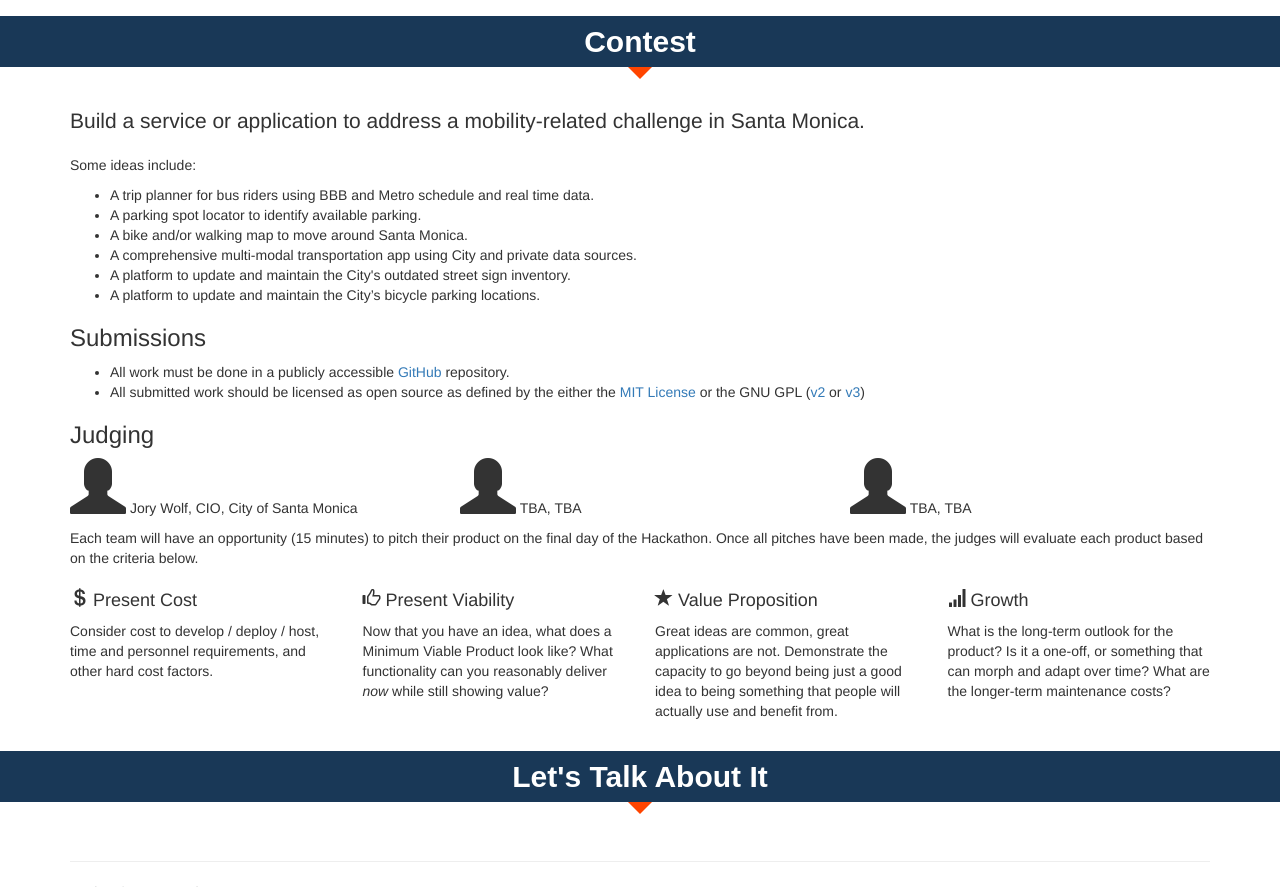
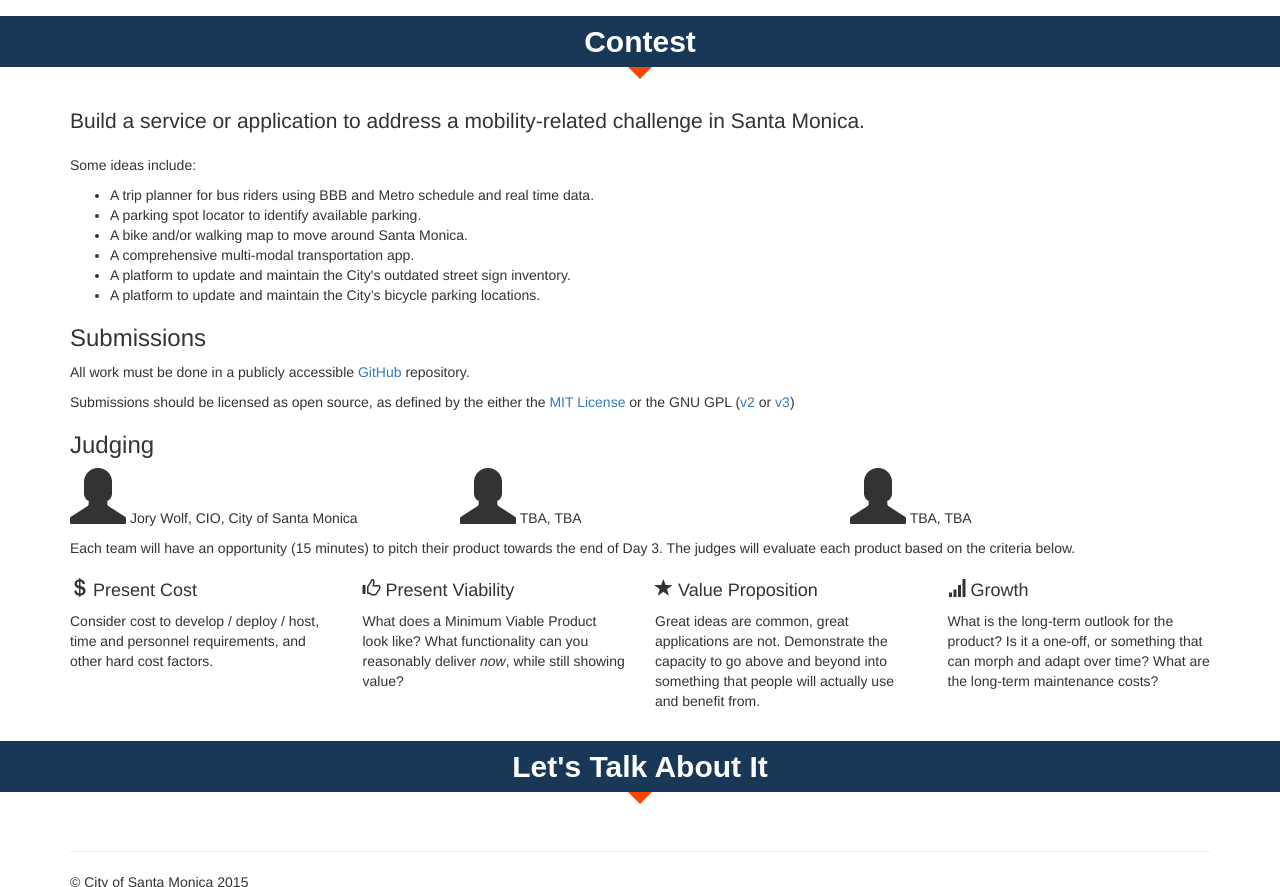
Before and after one commit to CityofSantaMonica/hackthebeach, a Jekyll site: the page built from index.html, in a window 1280 px wide and 900 px high, scrolled down 1529 px, cut to the strip 13-900 px from the top of the window. Built offline with Jekyll 4.4.1, drawn with Linux system fonts in a browser that asks for light colours; nearby versions of some CDN libraries; comment, search, counter and statistics services are not loaded; some of the changed text lies outside the part shown.

Commit message:
more cleanup

```diff
--- a/_data/judging.yaml
+++ b/_data/judging.yaml
@@ -14,13 +14,13 @@ criteria:
     glyphicon: usd
 
   - name: Present Viability
-    description: Now that you have an idea, what does a Minimum Viable Product look like? What functionality can you reasonably deliver <em>now</em> while still showing value?
+    description: What does a Minimum Viable Product look like? What functionality can you reasonably deliver <em>now</em>, while still showing value?
     glyphicon: thumbs-up
 
   - name: Value Proposition
-    description: Great ideas are common, great applications are not. Demonstrate the capacity to go beyond being just a good idea to being something that people will actually use and benefit from.
+    description: Great ideas are common, great applications are not. Demonstrate the capacity to go above and beyond into something that people will actually use and benefit from.
     glyphicon: star
 
   - name: Growth
-    description: What is the long-term outlook for the product? Is it a one-off, or something that can morph and adapt over time? What are the longer-term maintenance costs?
+    description: What is the long-term outlook for the product? Is it a one-off, or something that can morph and adapt over time? What are the long-term maintenance costs?
     glyphicon: signal
--- a/_data/projectIdeas.yaml
+++ b/_data/projectIdeas.yaml
@@ -4,7 +4,7 @@
 
 - description: A bike and/or walking map to move around Santa Monica.
 
-- description: A comprehensive multi-modal transportation app using City and private data sources.
+- description: A comprehensive multi-modal transportation app.
 
 - description: A platform to update and maintain the City's outdated street sign inventory.
 
--- a/_includes/contest/judging.html
+++ b/_includes/contest/judging.html
@@ -9,7 +9,7 @@
 </div>
 <div class="row">
   <div class="col-md-12">
-    <p>Each team will have an opportunity (15 minutes) to pitch their product on the final day of the Hackathon. Once all pitches have been made, the judges will evaluate each product based on the criteria below.</p>
+    <p>Each team will have an opportunity (15 minutes) to pitch their product towards the end of Day 3. The judges will evaluate each product based on the criteria below.</p>
   </div>
 </div>
 <div class="row">
--- a/_includes/contest/submissions.html
+++ b/_includes/contest/submissions.html
@@ -1,5 +1,3 @@
 <h3>Submissions</h3>
-<ul>
-  <li>All work must be done in a publicly accessible <a href="https://github.com" target="_blank">GitHub</a> repository.</li>
-  <li>All submitted work should be licensed as open source as defined by the either the <a href="http://choosealicense.com/licenses/mit/" target="_blank">MIT License</a> or the GNU GPL (<a href="http://choosealicense.com/licenses/gpl-2.0/" target="_blank">v2</a> or <a href="http://choosealicense.com/licenses/gpl-3.0/" target="_blank">v3</a>)</li>
-</ul>
+<p>All work must be done in a publicly accessible <a href="https://github.com" target="_blank">GitHub</a> repository.</p>
+<p>Submissions should be licensed as open source, as defined by the either the <a href="http://choosealicense.com/licenses/mit/" target="_blank">MIT License</a> or the GNU GPL (<a href="http://choosealicense.com/licenses/gpl-2.0/" target="_blank">v2</a> or <a href="http://choosealicense.com/licenses/gpl-3.0/" target="_blank">v3</a>)</p>
--- a/_includes/overview/where.html
+++ b/_includes/overview/where.html
@@ -6,5 +6,5 @@
   <br />
   Santa Monica, CA 90401
 </address>
-<p>The Santa Monica Public Library is served directly by <a href="http://www.bigbluebus.com" target="_blank">Big Blus Bus</a> lines 7 and 10, and stops on Big Blue Bus lines 1, 2, 3, 8, and 9 are only a short walk away.</p>
+<p>The Santa Monica Public Library is served directly by <a href="http://www.bigbluebus.com" target="_blank">BBB</a> lines 7 and 10, and stops on BBB lines 1, 2, 3, 8, and 9 are only a short walk away.</p>
 <iframe class="map" src="https://www.google.com/maps/embed?pb=!1m14!1m8!1m3!1d3307.0911724291336!2d-118.49480512170301!3d34.015870604448594!3m2!1i1024!2i768!4f13.1!3m3!1m2!1s0x0%3A0xdda2829bcd4b123a!2sSanta+Monica+Public+Library!5e0!3m2!1sen!2sus!4v1430844764242" height="400" width="100%" frameborder="0" style="border:0"></iframe>
```
